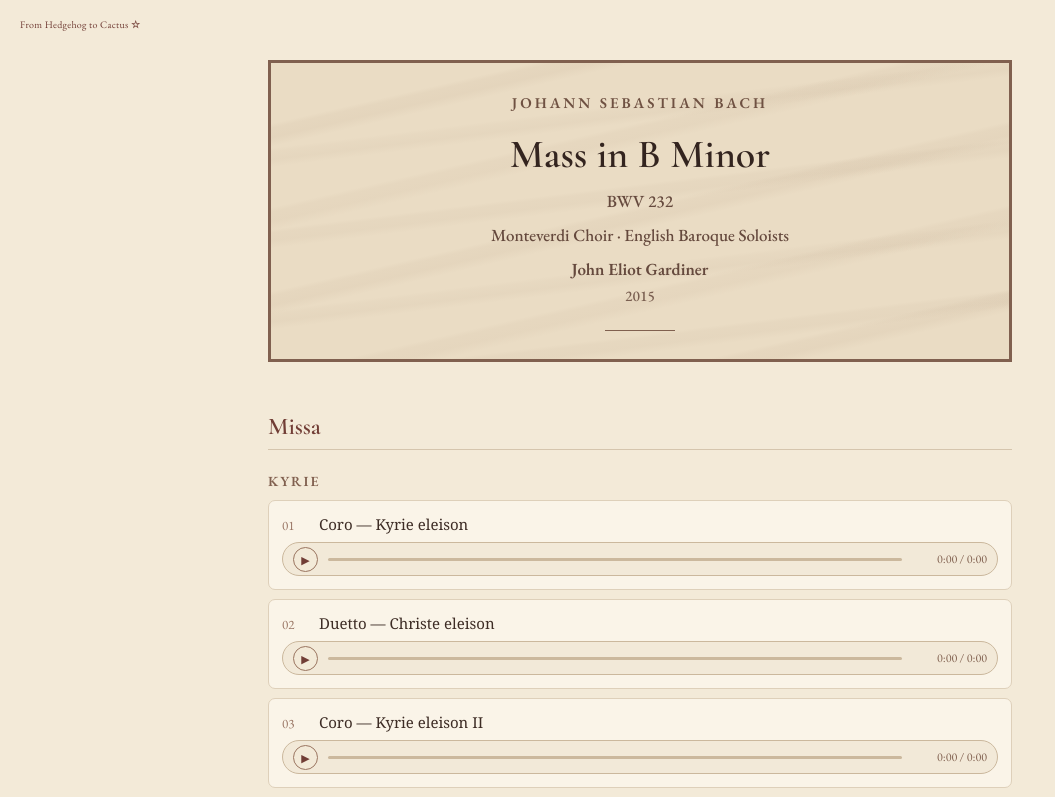
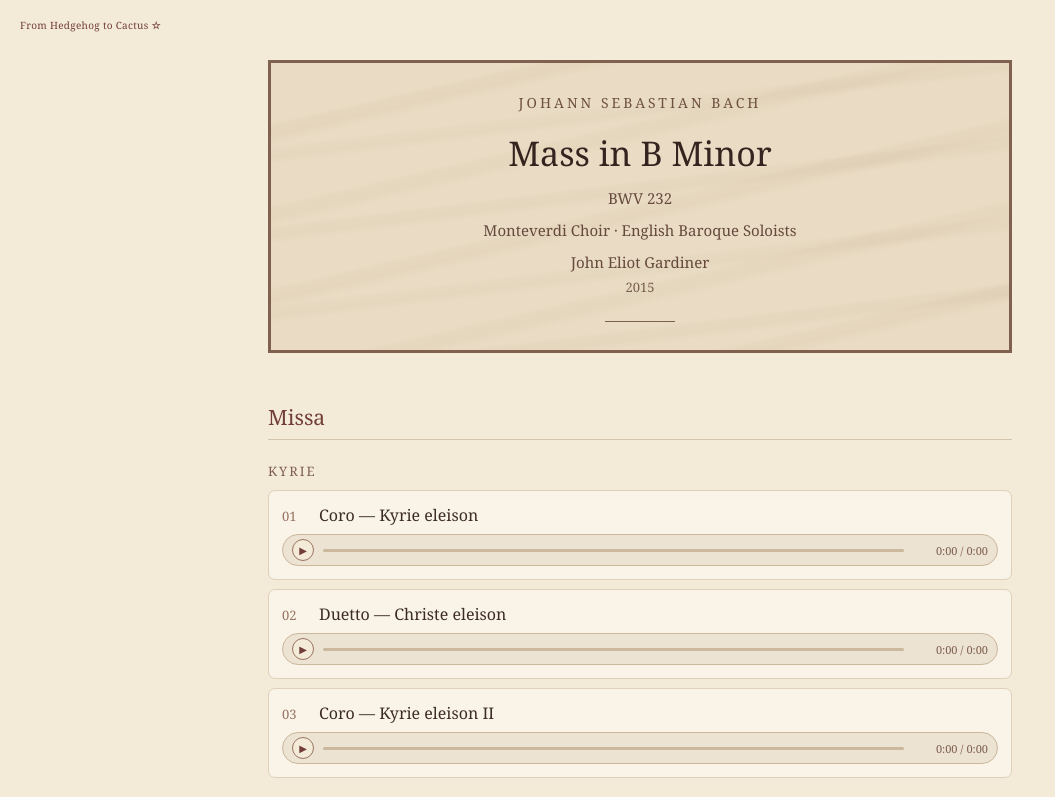
Before and after one commit to KillerWhale-cloud/Bach-Mass-in-B-Minor-BWV-232-2015---By-Monteverdi-Choir-English-Baroque-Soloists-John-Eliot-Gardiner, a plain HTML site: page index.html in a window 1280 px wide. Shown: the top 797 px of the page, without its empty margins (0-1055 px from the left). Drawn offline with nearby package versions, Linux system fonts and the light colour scheme.

Commit message:
Update index.html

```diff
--- a/index.html
+++ b/index.html
@@ -5,10 +5,6 @@
 <meta name="viewport" content="width=device-width, initial-scale=1.0">
 
 <title>J. S. Bach — Mass in B Minor, BWV 232</title>
-
-<link rel="preconnect" href="https://fonts.googleapis.com">
-<link rel="preconnect" href="https://fonts.gstatic.com" crossorigin>
-<link href="https://fonts.googleapis.com/css2?family=Cormorant+Garamond:wght@400;500;600&family=EB+Garamond:wght@400;500;600&display=swap" rel="stylesheet">
 
 <style>
 
@@ -30,7 +26,7 @@ body {
     top: 18px;
     left: 20px;
     color: #713d35;
-    font-family: "EB Garamond", Georgia, serif;
+    font-family: Georgia, "Times New Roman", serif;
     font-size: 10px;
     font-weight: normal;
     letter-spacing: 0.3px;
@@ -112,18 +108,16 @@ body {
 
 .composer {
     color: #6f5142;
-    font-family: "EB Garamond", Georgia, serif;
-    font-size: 15px;
-    font-weight: 600;
+    font-size: 14px;
+    font-weight: 500;
     letter-spacing: 3px;
     text-transform: uppercase;
     margin-bottom: 18px;
 }
 
 h1 {
-    font-family: "Cormorant Garamond", Georgia, serif;
-    font-size: 40px;
-    font-weight: 600;
+    font-size: 34px;
+    font-weight: normal;
     margin: 0;
     color: #33241f;
 }
@@ -131,21 +125,17 @@ h1 {
 .subtitle {
     margin-top: 12px;
     color: #65493d;
-    font-family: "EB Garamond", Georgia, serif;
-    font-size: 17px;
-    font-weight: 500;
+    font-size: 15px;
 }
 
 .subtitle.gardiner {
-    font-weight: 600;
+    font-weight: 500;
 }
 
 .year {
     margin-top: 6px;
     color: #795e50;
-    font-family: "EB Garamond", Georgia, serif;
-    font-size: 15px;
-    font-weight: 500;
+    font-size: 13px;
 }
 
 .divider {
@@ -163,9 +153,8 @@ h1 {
 
 .section-title {
     color: #713d35;
-    font-family: "Cormorant Garamond", Georgia, serif;
-    font-size: 24px;
-    font-weight: 600;
+    font-size: 21px;
+    font-weight: normal;
     border-bottom: 1px solid #d5c5ad;
     padding-bottom: 8px;
     margin-bottom: 16px;
@@ -173,9 +162,7 @@ h1 {
 
 .subsection {
     color: #80604f;
-    font-family: "EB Garamond", Georgia, serif;
-    font-size: 14px;
-    font-weight: 600;
+    font-size: 13px;
     letter-spacing: 2px;
     text-transform: uppercase;
     margin: 22px 0 10px;
@@ -200,15 +187,13 @@ h1 {
 
 .number {
     color: #987463;
-    font-family: "EB Garamond", Georgia, serif;
     font-size: 13px;
     min-width: 25px;
 }
 
 .name {
     color: #3d2c25;
-    font-family: Georgia, "Times New Roman", serif;
-    font-size: 15px;
+    font-size: 16px;
 }
 
 
@@ -216,9 +201,9 @@ h1 {
 
 .custom-player {
     width: 100%;
-    height: 34px;
+    height: 32px;
 
-    background: #f2e9d8;
+    background: #ece3d3;
 
     border: 1px solid #cbb89d;
 
@@ -227,13 +212,13 @@ h1 {
     display: flex;
     align-items: center;
 
-    padding: 0 10px;
-    gap: 10px;
+    padding: 0 9px;
+    gap: 9px;
 }
 
 .play-button {
-    width: 25px;
-    height: 25px;
+    width: 22px;
+    height: 22px;
 
     border: 1px solid #9a7560;
     border-radius: 50%;
@@ -249,7 +234,7 @@ h1 {
     padding: 0;
 
     font-family: Georgia, "Times New Roman", serif;
-    font-size: 11px;
+    font-size: 10px;
 
     flex-shrink: 0;
 }
@@ -277,11 +262,12 @@ h1 {
 
 .time {
     color: #80604f;
-    font-family: "EB Garamond", Georgia, serif;
-    font-size: 12px;
+    font-size: 11px;
     min-width: 75px;
 
     text-align: right;
+
+    font-family: Georgia, "Times New Roman", serif;
 }
 
 /* Footer */
@@ -294,9 +280,7 @@ h1 {
     border-top: 1px solid #d5c5ad;
 
     color: #927666;
-    font-family: "EB Garamond", Georgia, serif;
-    font-size: 14px;
-    font-weight: 500;
+    font-size: 13px;
     line-height: 1.8;
 }
 
@@ -309,15 +293,15 @@ h1 {
     }
 
     h1 {
-        font-size: 30px;
+        font-size: 27px;
     }
 
     .section-title {
-        font-size: 21px;
+        font-size: 19px;
     }
 
     .name {
-        font-size: 14px;
+        font-size: 15px;
     }
 
     .dedication {
@@ -328,7 +312,7 @@ h1 {
 
     .time {
         min-width: 70px;
-        font-size: 11px;
+        font-size: 10px;
     }
 
     .custom-player {
@@ -341,6 +325,7 @@ h1 {
         padding: 25px 18px 24px;
         border-width: 3px;
     }
+
 }
 
 </style>
```
